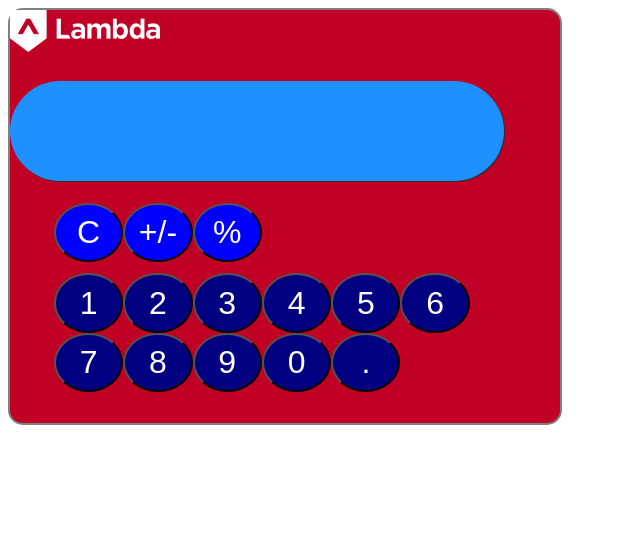
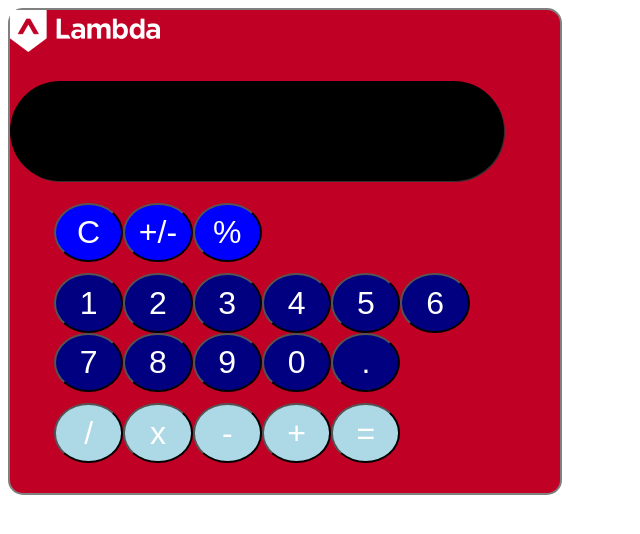
Before and after one commit to bloominstituteoftechnology/lambda-calculator, a React (Create React App) app: page / in a window 1280 px wide. Shown: the top 534 px of the page, without its empty margins (0-640 px from the left). Built offline with nearby package versions, Linux system fonts and the light colour scheme.

Commit message:
operator buttons added somewhat styled via css

```diff
--- a/src/App.css
+++ b/src/App.css
@@ -13,7 +13,7 @@
     border-radius: 50px;
     color: white;
     /* background-color: #322c2d; */
-    background-color: dodgerblue;
+    background-color: black;
     box-shadow: 1px 1px #322c2d;
     display: flex;
     justify-content: flex-end;
@@ -51,3 +51,17 @@ padding: 1% 8%;
     width: 15%;
     border-radius: 50%;
   }
+
+  .operators {
+    padding: 1% 8%;
+  }
+
+  .operators button {
+    background-color: lightblue;
+    color:white;
+    font-size: 2rem;
+    padding: 2% 2%;
+    height: 100%;
+    width: 15%;
+    border-radius: 50%;
+  }
--- a/src/App.js
+++ b/src/App.js
@@ -11,6 +11,7 @@ import Display from "./components/DisplayComponents/Display";
 // import Specials from "./components/ButtonComponents/SpecialButtons/Specials"
 import Specials from "./components/ButtonComponents/SpecialButtons/Specials"
 import Numbers from "./components/ButtonComponents/NumberButtons/Numbers"
+import Operators from "./components/ButtonComponents/OperatorButtons/Operators"
 
 function App() {
 	// STEP 5 - After you get the components displaying using the provided data file, write your state hooks here.
@@ -26,6 +27,7 @@ function App() {
         <Display />
         <Specials/>
         <Numbers/>
+        <Operators/>
 
 
 
--- /dev/null
+++ b/src/components/ButtonComponents/OperatorButtons/OperatorButton.js
@@ -0,0 +1,9 @@
+import React from "react";
+
+const OperatorButton = (props) => {
+    return (
+        <button>{props.operator.char}</button>
+    );
+};
+
+export default OperatorButton;
--- /dev/null
+++ b/src/components/ButtonComponents/OperatorButtons/Operators.js
@@ -0,0 +1,23 @@
+import React, { useState } from "react";
+
+// import components
+import OperatorButton from "./OperatorButton"
+
+// import array data from data.js file
+import { operators } from "../../../data"
+
+const Operators = () => {
+    // add the imported data to state
+    const [operatorState, setOperatorState] = useState(operators);
+
+    return (
+        <div className = "operators"> {
+            operatorState.map((operator, index) => {
+                return <OperatorButton key = { index } operator = { operator } />
+            })
+        }
+        </div>
+    );
+};
+
+export default Operators;
```
